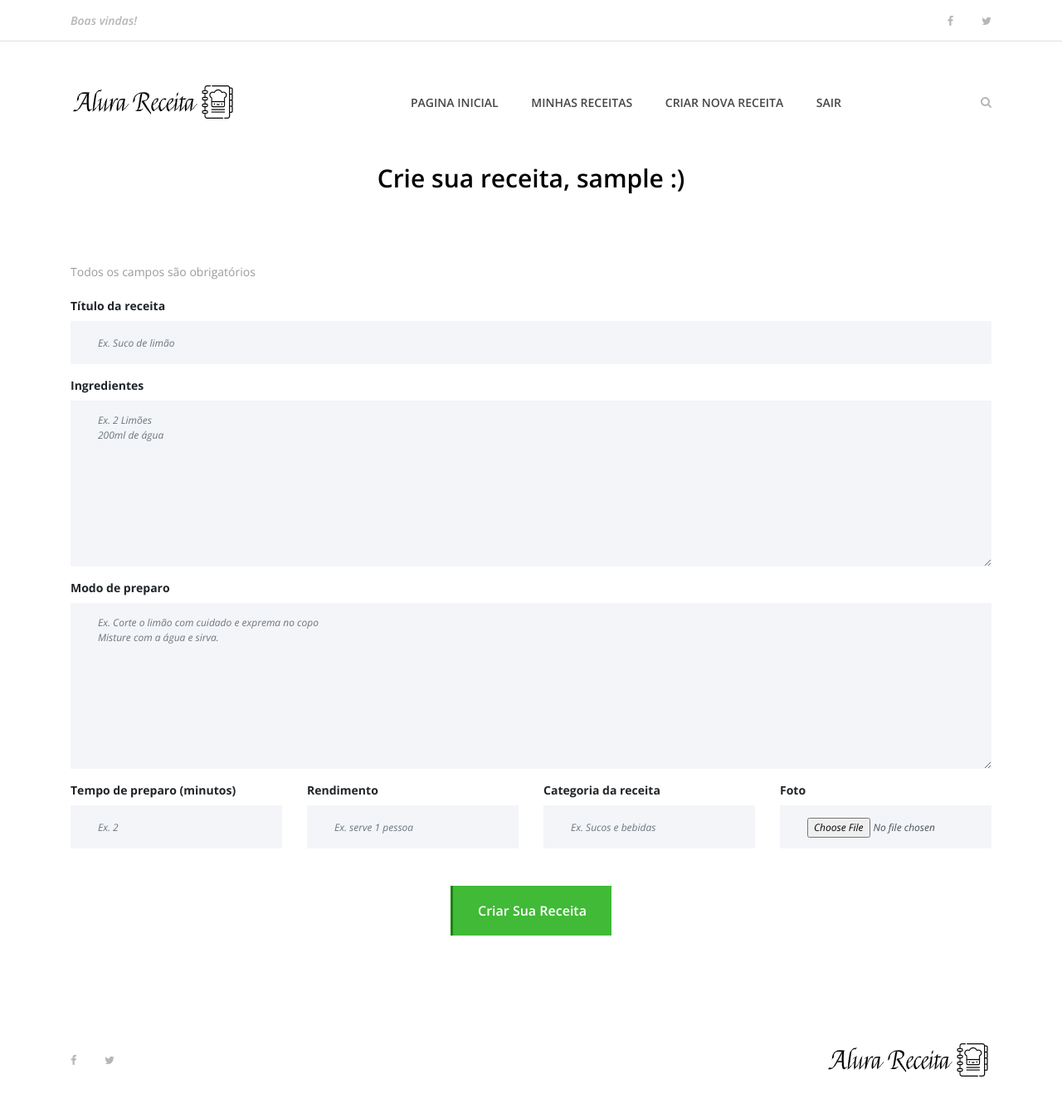
After one commit to Lucas3800/django-projects, a Django app: page /criar/ in a window 1280 px wide. The commit adds this page. Shown: the whole page at 83% size. Run offline with Django 4.2, Linux system fonts and the light colour scheme; the visitor is signed in with stand-in values (Sample User, id 1); parts of the project's set-up code (start-up, migrations or seed data) failed here and were passed over; some libraries are stand-ins or nearby versions.

Commit message:
Finalizado DJReceitas V1.0: Todas as paginas criadas, sistema de autenticação implementado, implementação de alert-messages

```diff
--- a/djreceitas/receitas/models.py
+++ b/djreceitas/receitas/models.py
@@ -2,6 +2,7 @@ from distutils.command.upload import upload
 from django.db import models
 from datetime import datetime
 from pessoas.models import *
+from django.contrib.auth.models import User
 
 
 class Categoria(models.Model):
@@ -18,7 +19,7 @@ class Receita(models.Model):
     rendimento = models.CharField(max_length=100, help_text='Rendimento da receita. (Ex: 5 porções')
     data_receita = models.DateTimeField(default=datetime.now, blank=True, help_text='Data de postagem da receita')
     categoria = models.ForeignKey(Categoria, models.DO_NOTHING, help_text='Categoria da receira. (Ex: SOPAS|CARNES|SUCOS)')
-    pessoa = models.ForeignKey(Pessoa, on_delete=models.DO_NOTHING, help_text='Pessoa a postar a receita', default=1)
+    pessoa = models.ForeignKey(User, on_delete=models.DO_NOTHING, help_text='Pessoa a postar a receita', default=1)
     foto_receita = models.ImageField(upload_to='images/%Y/%m/%d', blank=True)
     publicar = models.BooleanField(default=False)
 
--- /dev/null
+++ b/djreceitas/receitas/templates/criar_receita.html
@@ -0,0 +1,75 @@
+{% extends 'base.html' %}
+{% load static %}
+
+{% block title %}Criar nova receita{% endblock title %}
+
+{% block content %}
+<!-- Preloader -->
+<div id="preloader">
+   <i class="circle-preloader"></i>
+   <img src="{% static 'img/core-img/pizza.png' %}" alt="">
+</div>
+
+{% include 'partials/_search.html' %}
+
+{% include 'partials/_header.html' %}
+
+<!-- ##### Contact Form Area Start ##### -->
+<div class="contact-area section-padding-0-80">
+   <div class="container">
+       <div class="row">
+           <div class="col-12">
+               <div class="section-heading">
+                   <h3>Crie sua receita, {{ user.username }} :)</h3>
+               </div>
+           </div>
+       </div>
+
+       <div class="row">
+           <div class="col-12">
+           <p>Todos os campos são obrigatórios</p>
+               <div class="contact-form-area">
+                   <form action="{% url 'receitas_criar' %}" method="post" enctype="multipart/form-data">
+                           {% csrf_token %}
+                       <div class="row">
+                           <div class="col-12 col-lg-12">
+                               <label for="nome_receita"><b>Título da receita</b></label>
+                               <input type="text" id="nome_receita" class="form-control" name="nome_receita" placeholder="Ex. Suco de limão" required>
+                           </div>
+                           <div class="col-12">
+                               <label for="file"><b>Ingredientes</b></label>
+                               <textarea class="form-control" name="ingredientes" cols="30" rows="10" placeholder="Ex. 2 Limões &#10;200ml de água" required></textarea>
+                           </div>
+                           <div class="col-12">
+                               <label for="file"><b>Modo de preparo</b></label>
+                               <textarea class="form-control" name="modo_preparo" cols="30" rows="10" placeholder="Ex. Corte o limão com cuidado e exprema no copo  &#10;Misture com a água e sirva." required></textarea>
+                           </div>
+                           <div class="col-12 col-lg-3">
+                               <label for="file"><b>Tempo de preparo (minutos)</b></label>
+                               <input type="number" class="form-control" name="tempo_preparo" placeholder="Ex. 2" required>
+                           </div>
+                           <div class="col-12 col-lg-3">
+                               <label for="file"><b>Rendimento</b></label>
+                               <input type="text" class="form-control" name="rendimento" placeholder="Ex. serve 1 pessoa" required>
+                           </div>
+                           <div class="col-12 col-lg-3">
+                               <label for="file"><b>Categoria da receita</b></label>
+                               <input type="text" class="form-control" name="categoria" placeholder="Ex. Sucos e bebidas" required>
+                           </div>
+                           <div class="col-12 col-lg-3">
+                               <label for="file"><b>Foto</b></label>
+                               <input type="file" class="form-control" name="foto_receita" required>
+                           </div>
+                           <div class="col-12 text-center">
+                               <button class="btn delicious-btn mt-30" type="submit">Criar sua receita</button>
+                           </div>
+                       </div>
+                   </form>
+               </div>
+           </div>
+       </div>
+   </div>
+</div>
+
+{% include 'partials/_footer.html' %}
+{% endblock %}
--- a/djreceitas/receitas/urls.py
+++ b/djreceitas/receitas/urls.py
@@ -7,4 +7,5 @@ urlpatterns = [
     path('', views.index, name='receitas_index'),
     path('receita/<int:receita_id>', views.receita, name='receitas_receita'),
     path('buscar', views.buscar, name='receitas_buscar'),
+    path('criar/', views.criar_receita, name='receitas_criar'),
 ]
--- a/djreceitas/receitas/views.py
+++ b/djreceitas/receitas/views.py
@@ -1,5 +1,7 @@
 from django.shortcuts import redirect, render, get_object_or_404
-from .models import Receita
+from .models import Receita, Categoria
+from django.contrib.auth.models import User
+from datetime import datetime
 
 
 def index(request) -> render:
@@ -36,3 +38,28 @@ def buscar(request):
     return render(request, 'index.html', {
         'receitas': receitas
     })
+
+def criar_receita(request) -> render:
+    if request.user.is_authenticated:
+
+        if request.method == 'POST':
+
+            categoria = Categoria.objects.create(nome=request.POST.get('categoria'))
+            user = User.objects.get(id=request.user.id)
+
+            Receita.objects.create(
+                nome = request.POST.get('nome_receita'),
+                ingredientes = request.POST.get('ingredientes'),
+                modo_preparo = request.POST.get('modo_preparo'),
+                tempo_preparo = request.POST.get('tempo_preparo'),
+                rendimento = request.POST.get('rendimento'),
+                categoria = categoria,
+                foto_receita = request.FILES.get('foto_receita'),
+                pessoa = user
+            ).save()
+
+            redirect('usuarios_dashboard')
+
+        return render(request, 'criar_receita.html')
+    else:
+        return redirect('usuarios_login')
--- a/djreceitas/templates/partials/_header.html
+++ b/djreceitas/templates/partials/_header.html
@@ -58,10 +58,16 @@
                         <!-- Nav Start -->
                         <div class="classynav">
                             <ul>
-                                <li><a href="{% url 'receitas_index' %}">Home</a></li>
-                                <li><a href="{% url 'usuarios_cadastro' %}">Cadastro</a></li>
-                                <li><a href="{% url 'usuarios_login' %}">Login</a></li>
-                                {% comment %} <li><a href="{% url 'receitas_receita' %}">Receitas</a></li> {% endcomment %}
+                                <li><a href="{% url 'receitas_index' %}">Pagina inicial</a></li>
+                                {% if user.is_authenticated %}
+                                    <li><a href="{% url 'usuarios_dashboard' %}">minhas receitas</a></li>
+                                    <li><a href="{% url 'receitas_criar' %}">criar nova receita</a></li>
+                                    <li><a href="{% url 'usuarios_logout' %}">Sair</a></li>
+                                {% else %}
+                                    <li><a href="{% url 'usuarios_cadastro' %}">Cadastro</a></li>
+                                    <li><a href="{% url 'usuarios_login' %}">Login</a></li>
+                                    {% comment %} <li><a href="{% url 'receitas_receita' %}">Receitas</a></li> {% endcomment %}
+                                {% endif %}
                             </ul>
 
                             <!-- Formulario de busca -->
```
Also changed, not shown: djreceitas/djreceitas/settings.py (+8 -0 lines), djreceitas/templates/partials/_alertas.html (added, +7 -0 lines), djreceitas/usuarios/templates/usuarios/cadastro.html (+7 -3 lines), djreceitas/usuarios/templates/usuarios/dashboard.html (added, +69 -0 lines), djreceitas/usuarios/templates/usuarios/login.html (+6 -2 lines), djreceitas/usuarios/views.py (+56 -3 lines), djreceitas/media/images/2022/02/08/pao.jpg (added), djreceitas/receitas/migrations/0005_alter_receita_pessoa.py (added).
